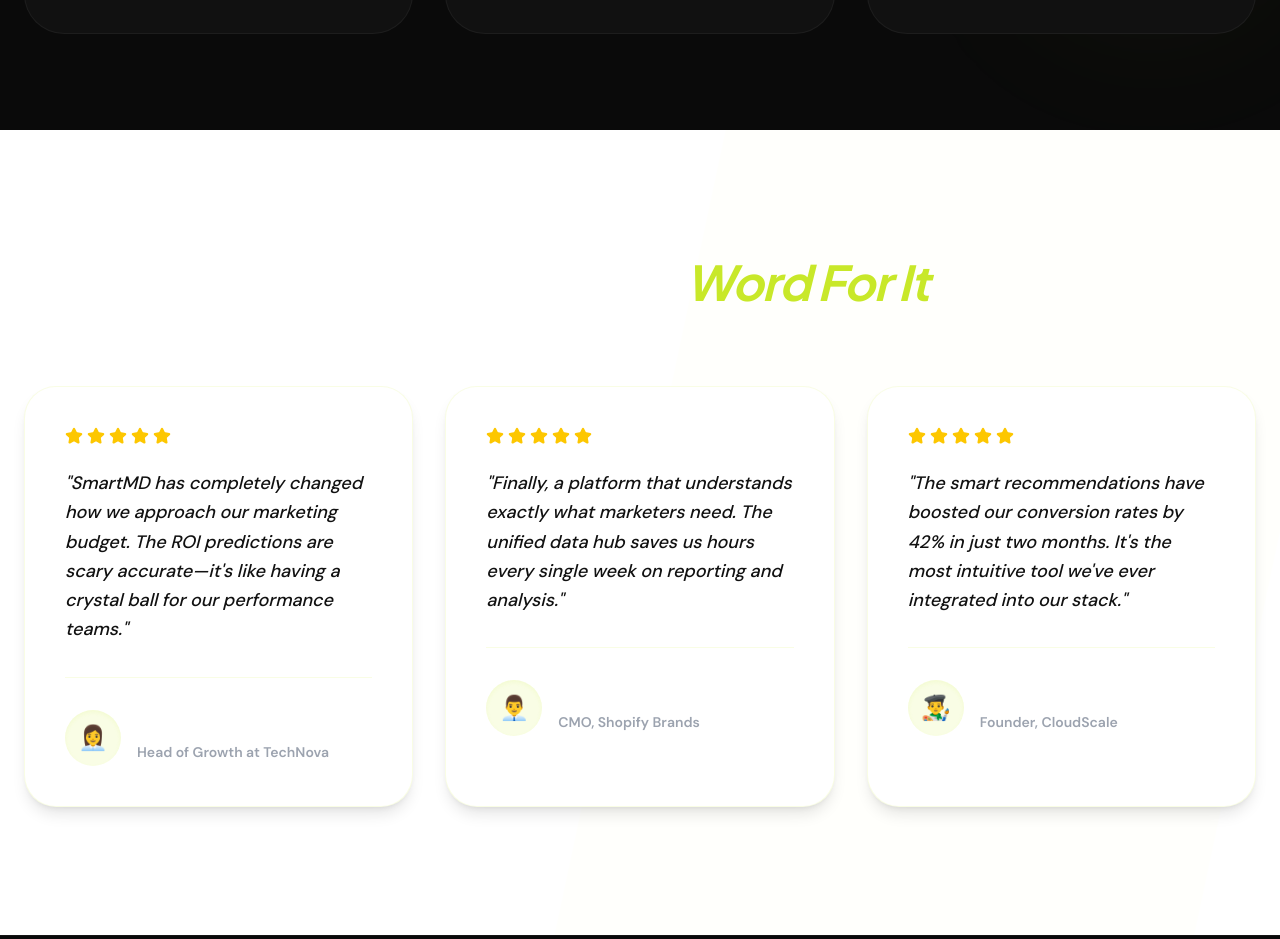
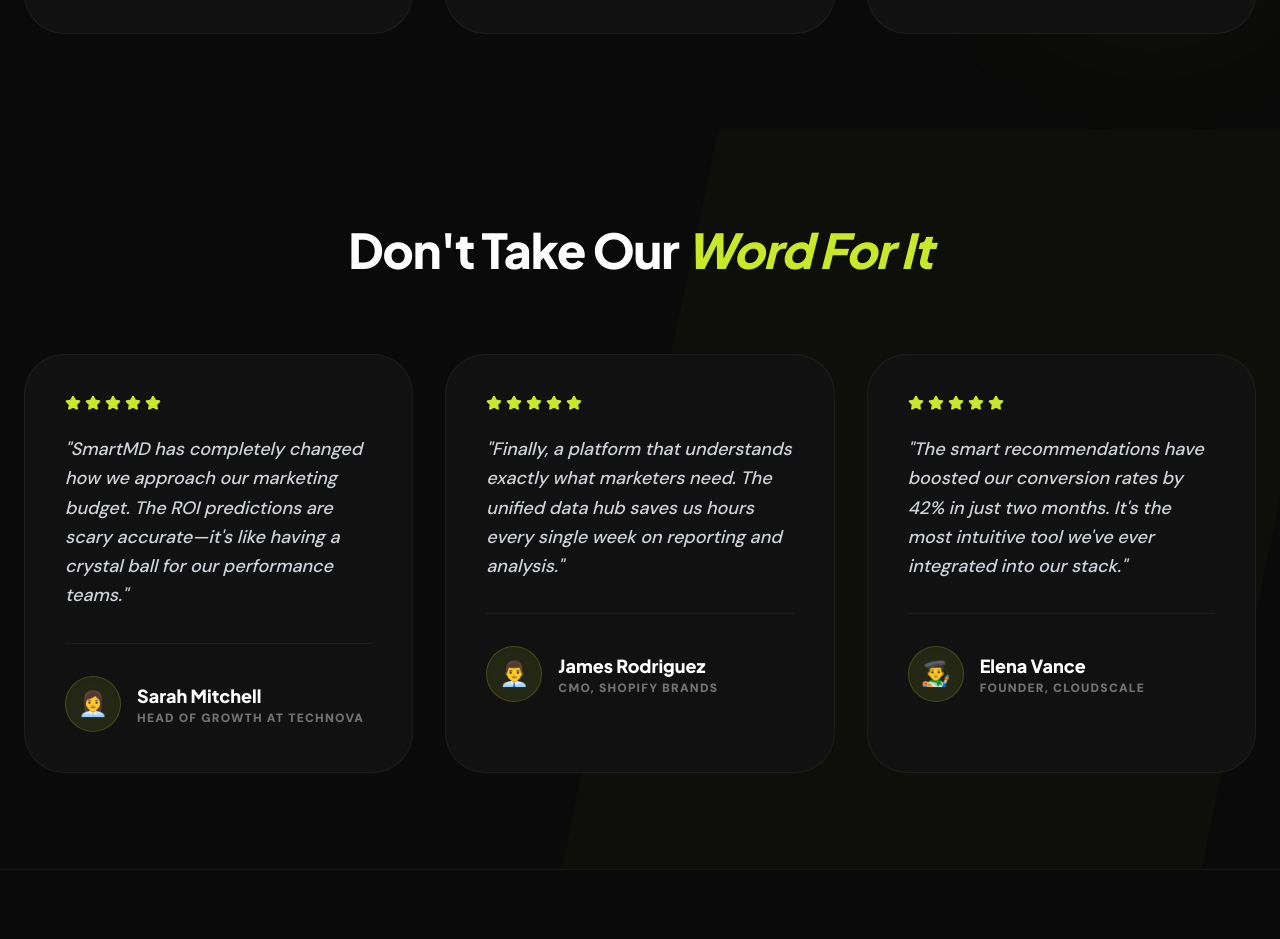
Before and after one commit to elhidarinouhayla/smart-marketing-frontend, a Next.js app: page / in a window 1280 px wide. Shown: the part 1858-2797 px from the top of the page. Built offline with nearby package versions, Linux system fonts and the light colour scheme.

Commit message:
style: synchronized testimonials with premium dark theme

```diff
--- a/components/Testimonials.tsx
+++ b/components/Testimonials.tsx
@@ -25,11 +25,12 @@ const testimonials = [
 
 export default function Testimonials() {
   return (
-    <section id="case-studies" className="py-24 md:py-32 bg-white overflow-hidden relative">
-      <div className="absolute top-0 right-0 w-1/2 h-full bg-lavender/10 skew-x-[-12deg] -z-0"></div>
+    <section id="case-studies" className="py-24 bg-[#0a0a0a] overflow-hidden relative">
+      {/* Background Decor */}
+      <div className="absolute top-0 right-0 w-1/2 h-full bg-primary/[0.02] skew-x-[-12deg] -z-0"></div>
 
       <div className="container mx-auto px-6 relative z-10">
-        <h2 className="text-4xl md:text-5xl font-bold font-heading text-center mb-20 tracking-tight text-brand-dark">
+        <h2 className="text-4xl md:text-5xl font-black font-heading text-center mb-20 tracking-tight text-white">
           Don&apos;t Take Our <span className="text-primary italic">Word For It</span>
         </h2>
 
@@ -37,23 +38,24 @@ export default function Testimonials() {
           {testimonials.map((testimonial, idx) => (
             <div
               key={idx}
-              className="bg-white p-10 rounded-[2rem] border border-lavender shadow-lg hover:shadow-2xl transition-all duration-300"
+              className="bg-[#111111] p-10 rounded-[2.5rem] border border-white/5 hover:border-primary/20 transition-all duration-500 group relative overflow-hidden"
             >
-              <div className="flex gap-1 mb-6 text-yellow-400">
+              <div className="absolute inset-0 bg-gradient-to-br from-primary/[0.02] to-transparent opacity-0 group-hover:opacity-100 transition-opacity" />
+              <div className="flex gap-1 mb-6 text-primary">
                 {[...Array(5)].map((_, i) => (
-                  <Star key={i} size={18} fill="currentColor" />
+                  <Star key={i} size={16} fill="currentColor" />
                 ))}
               </div>
-              <p className="text-lg italic text-brand-dark mb-8 font-medium leading-relaxed">
+              <p className="text-lg italic text-[#d1d5db] mb-8 font-medium leading-relaxed relative z-10">
                 &quot;{testimonial.quote}&quot;
               </p>
-              <div className="flex items-center gap-4 border-t border-lavender pt-8">
-                <div className="w-14 h-14 rounded-full bg-lavender flex items-center justify-center text-2xl shadow-inner shadow-primary/10">
+              <div className="flex items-center gap-4 border-t border-white/5 pt-8 relative z-10">
+                <div className="w-14 h-14 rounded-full bg-primary/10 flex items-center justify-center text-2xl shadow-inner border border-primary/20">
                   {testimonial.avatar}
                 </div>
                 <div>
-                  <h4 className="font-bold text-lg font-heading text-brand-dark">{testimonial.name}</h4>
-                  <p className="text-brand-gray text-sm font-semibold">{testimonial.role}</p>
+                  <h4 className="font-black text-lg font-heading text-white">{testimonial.name}</h4>
+                  <p className="text-[#737373] text-xs font-black uppercase tracking-widest">{testimonial.role}</p>
                 </div>
               </div>
             </div>
```
